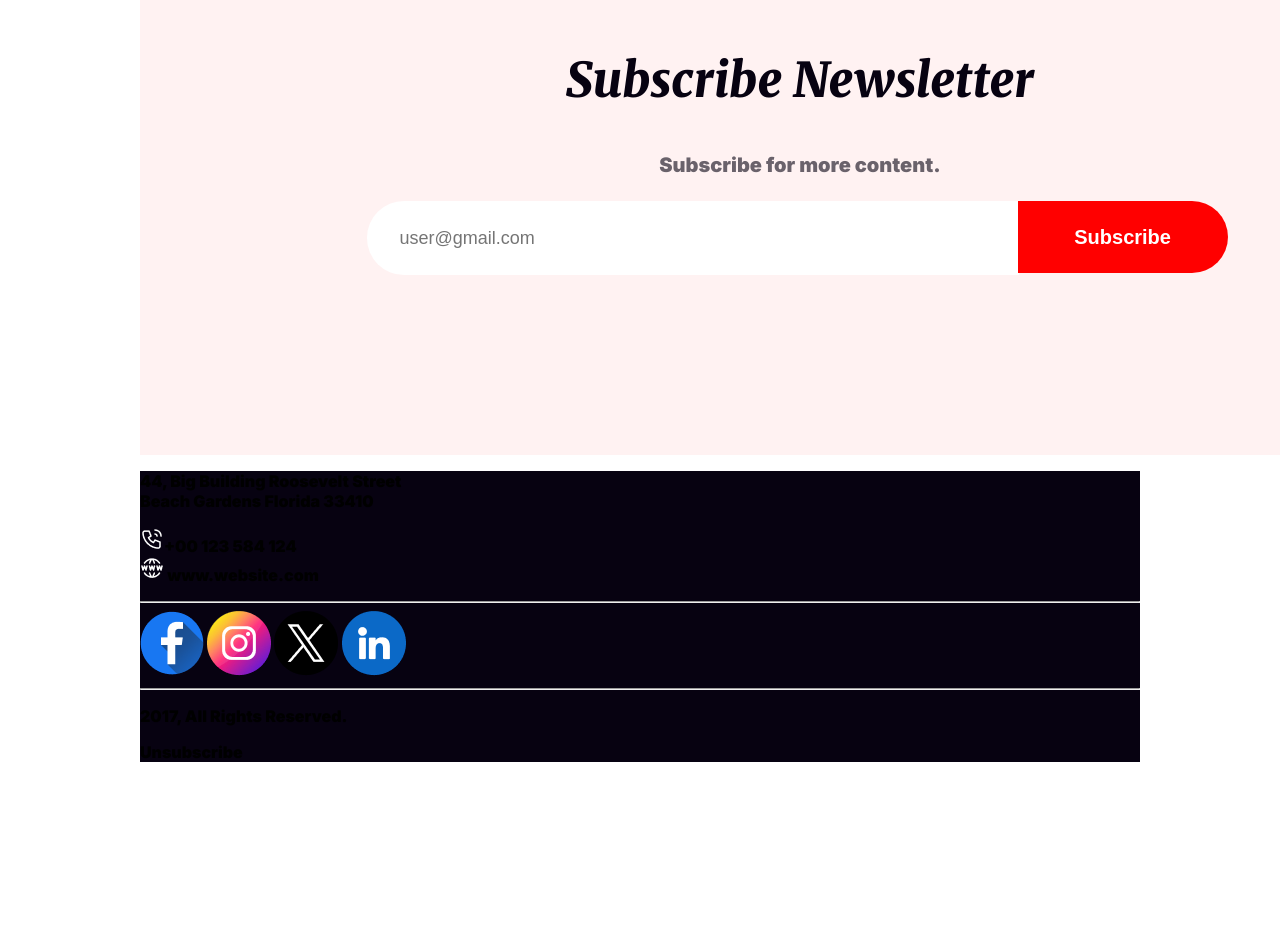
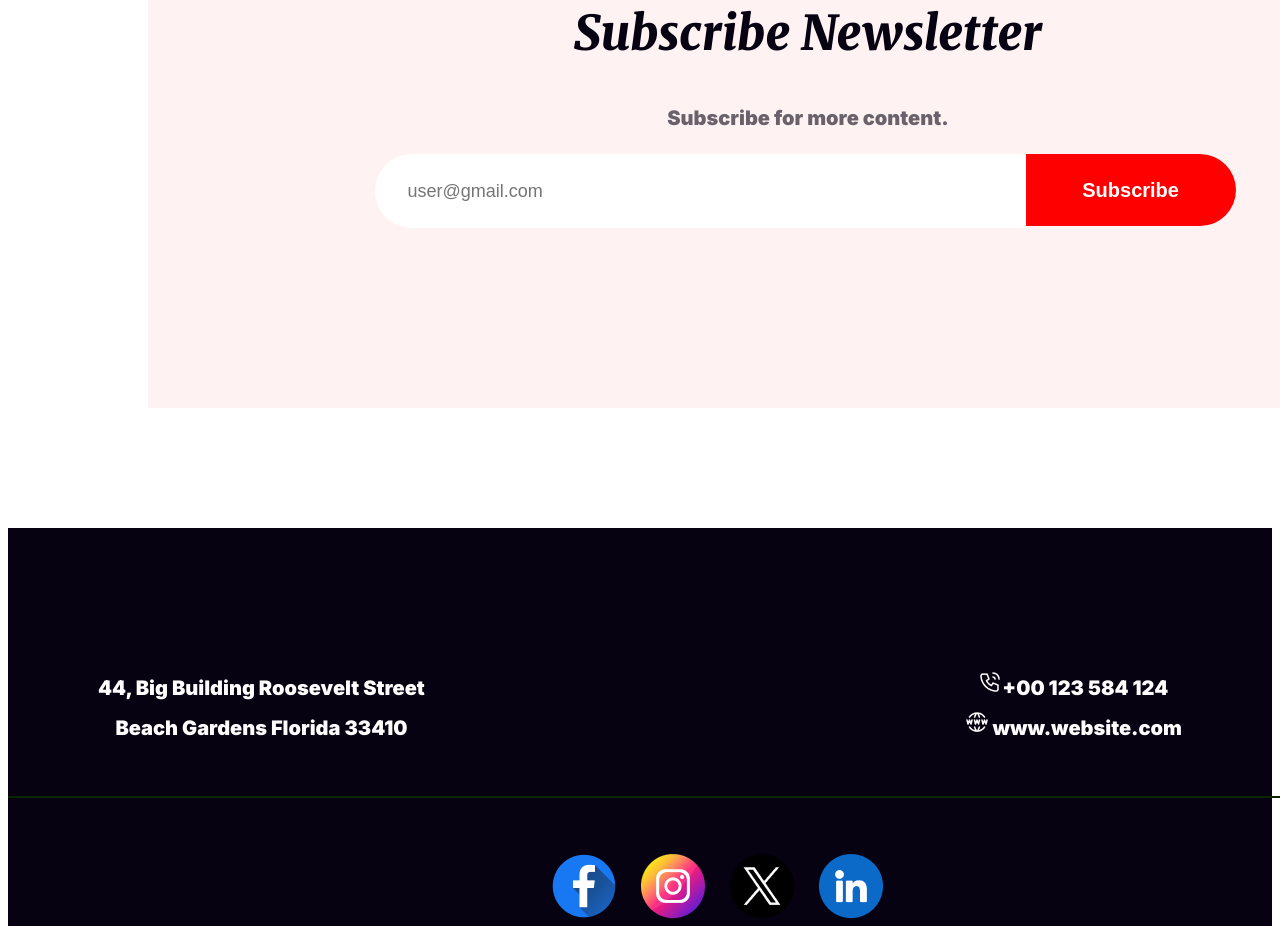
Before and after one commit to Mehedi-m/Assignment-01, a plain HTML site: page index.html in a window 1280 px wide. Shown: the part 5875-6801 px from the top of the page. Before the commit the page ends 6687 px from the top, so only its background shows below. Drawn offline with Linux system fonts and the light colour scheme.

Commit message:
Last Modification

```diff
--- a/Styles/styles.css
+++ b/Styles/styles.css
@@ -1,7 +1,7 @@
 body{
     font-family: 'Merriweather', serif;
     font-family: 'Inter', sans-serif;
-    margin: 50px 140px;
+
 
 }
 header {
@@ -10,6 +10,7 @@ height: 600px;
 border-radius: 16px;
 background-image:  linear-gradient(180deg, #070211 0%, rgba(7, 2, 17, 0.00) 100%),url('../Images/Banner\ Image.png');
 margin-bottom: 120px;
+margin: 50px 140px;
 
 }
 .cele{
@@ -34,6 +35,9 @@ top: 35%;
     position: absolute;
     top: 25%;
     left: 47%;
+
+}
+main{margin: 0px 140px;
 
 }
 
@@ -290,6 +294,9 @@ margin-bottom:48px ;
 .banr{
     margin-bottom: 120px;
 }
+.mail{
+    margin-bottom: 120px;
+}
 .sub{
     text-align: center;
     width: 1320px;
@@ -348,9 +355,41 @@ line-height: 32px; /* 160% */
     transition: 0.3s;
 }
 .foot{
-    background: #070211;
-        margin-bottom: 0%;
-    margin: 0px;
-    padding: 0px;
+    background-color: #070211;
+height: 609px;
+ text-align: center;
+}
+.ft-dis{
+    display: flex;
+    justify-content: space-between;
+    padding: 120px 90px 20px 90px;
+    color: #FFF;
+font-family: Inter;
+font-size: 20px;
+font-style: normal;
+font-weight: 350px;
+line-height: 40px; /* 166.667% */
 
 }
+.ft-dip{
+     display: flex;
+    justify-content: space-between;
+    padding: 50px 90px 20px 90px;
+    color: #FFF;
+    font-family: Inter;
+    font-size: 20px;
+    font-style: normal;
+    font-weight: 350px;
+    line-height: 40px; /* 166.667% */
+}
+hr{
+    width: 1320px;
+}
+.icons{
+    padding-top: 48px;
+  padding-bottom: 48px;
+  padding-left: 43%;
+  display: flex;
+  gap: 25px;
+
+}
--- a/index.html
+++ b/index.html
@@ -118,31 +118,30 @@
         </Section>
 
     </main>
-<footer>
+ <footer>
     <section class="foot">
+
     <div class="ft-dis">
-        <p>44, Big Building Roosevelt Street <br> Beach Gardens Florida 33410</p>
-        <p> <img src="Images/Call.png" alt="">+00 123 584 124 <br> <img src="Images/Website.png" alt=""> www.website.com </p>
+        <p>44, Big Building Roosevelt Street<br>Beach Gardens Florida 33410</p>
+        <p> <img class="icn" src="Images/Call.png" alt="">+00 123 584 124 <br> <img class="icn" src="Images/Website.png" alt=""> www.website.com </p>
     </div>
-    <hr>
+    <hr color="rgba(255, 255, 255, 0.15);">
     <div class="icons">
-        <img src="Images/Facebook.png" alt="">
-        <img src="Images/Instagram.png" alt="">
-        <img src="Images/Twitter.png" alt="">
-        <img src="Images/Linkedin.png" alt="">
-
+       <div><img src="Images/Facebook.png" alt=""></div>
+       <div><img src="Images/Instagram.png" alt=""></div>
+       <div><img src="Images/Twitter.png" alt=""></div>
+       <div><img src="Images/Linkedin.png" alt=""></div>
     </div>
-    <hr>
-    <div class="ft-dis">
+    <hr color="rgba(255, 255, 255, 0.15);">
+    <div class="ft-dip">
         <p>2017, All Rights Reserved.</p>
-        <p>Unsubscribe</p>
+        <p class="butt"><Button class="bto">Unsubscribe</Button></p>
     </div>
    </section>
 
     </footer>
 
-</body>
-
+ </body>
 
 
 
```
